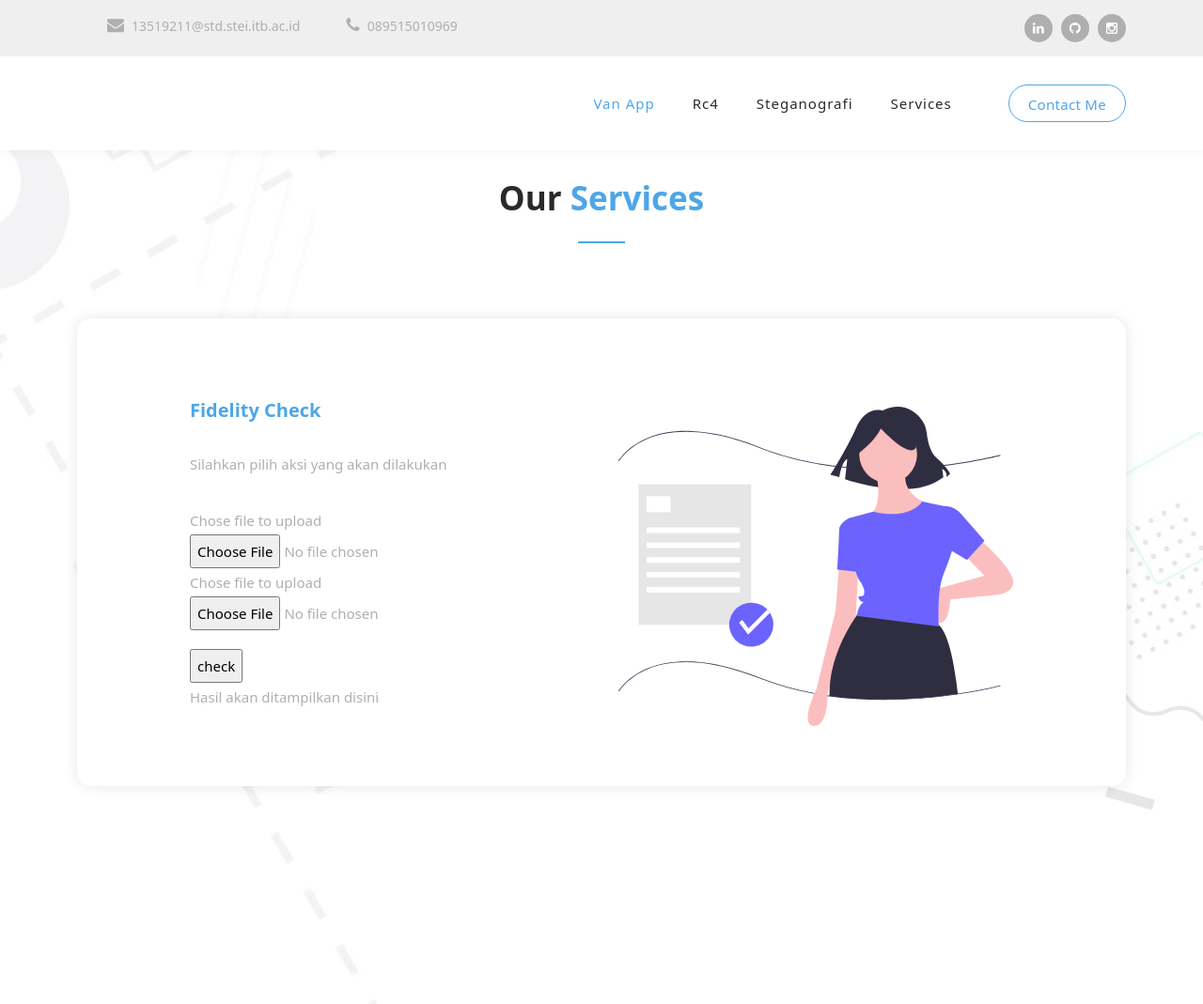
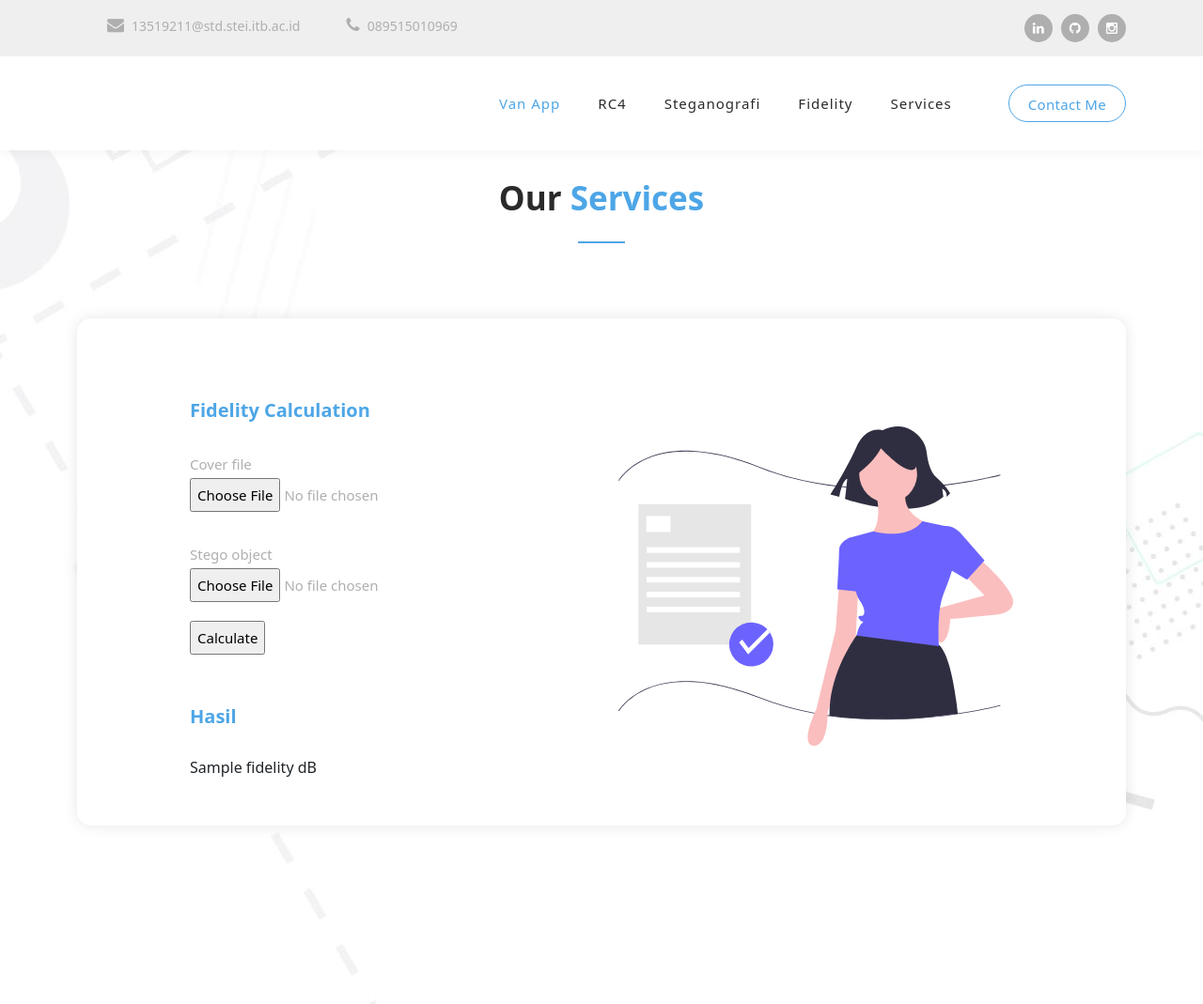
Before and after one commit to AlfandaviAU/KriptoTucil3WithTanur, a Flask app: template src/templates/fidelity.html in a window 1280 px wide. Shown: the top 1069 px of the page at 94% size. Run offline with Flask 2, Linux system fonts and the light colour scheme; the template is opened without the code that fills it: most values are stand-ins (such as "Sample title", 1, 10 or a date in 2020); some libraries are stand-ins or nearby versions.

Commit message:
Penambahan fidelity

```diff
--- a/src/app.py
+++ b/src/app.py
@@ -36,12 +36,26 @@ def page_rc4():
 
     return render_template('rc4.html',request_method=request_method, result=result)
 
-
 @app.route('/stegano', methods=['GET', 'POST'])
 def page_stegano():
     request_method = request.method
+    return render_template('stegano.html',request_method=request_method)
 
-    return render_template('stegano.html',request_method=request_method)
+@app.route('/fidelity', methods=['GET', 'POST'])
+def page_fidelity():
+    request_method = request.method
+    fidelity       = None
+
+    if len(request.files) > 0:
+        cover = request.files.get("cover")
+        stego = request.files.get("stego")
+
+        if cover.filename.split(".")[1] == "png":
+            fidelity = psnr(cover, stego)
+        elif cover.filename.split(".")[1] == "wav":
+            fidelity = audiopsnr(cover, stego)
+
+    return render_template('fidelity.html',request_method=request_method, fidelity=fidelity)
 
 
 
@@ -56,17 +70,19 @@ def encode_stegano():
     else:
         stegoKey = request.form.get("key")
 
+    embedfilestream = request.files.get("embed-file")
+    embeddedmsg     = embedfilestream.read()
+
     stegoEnc = request.form.get("metode-steg")
-    print(stegoEnc)
-    # TODO : Enkripsi RC4
+    if stegoEnc == "with-enc" and len(stegoKey) > 0:
+        embeddedmsg = mod_rc4(embeddedmsg, stegoKey)
 
     if srcfilename.split(".")[1] == "png":
         stegEncoder = StegPNG(filestream, outputfile)
     elif srcfilename.split(".")[1] == "wav":
         stegEncoder = StegWAV(filestream, outputfile)
 
-    embedfilestream = request.files.get("embed-file")
-    stegEncoder.encode(embedfilestream.read(), stegoKey)
+    stegEncoder.encode(embeddedmsg, stegoKey)
 
     return redirect('/stegano')
 
--- a/src/templates/base.html
+++ b/src/templates/base.html
@@ -11,7 +11,7 @@
     <link rel="stylesheet" href="{{ url_for('static',filename='styles/bootstrap.min.css') }}">
 
 
-    <title>Rc4 Modification and Steganography</title>
+    <title>RC4 Modification and Steganography</title>
 </head>
 <body>
     <!-- Pre-header Starts -->
@@ -44,8 +44,9 @@
             <!-- ***** Menu Start ***** -->
             <ul class="nav">
               <li class="scroll-to-section"><a href="{{ url_for('main') }}" class="active">Van App</a></li>
-              <li class="scroll-to-section"><a href="{{ url_for('page_rc4') }}" >Rc4</a></li>
+              <li class="scroll-to-section"><a href="{{ url_for('page_rc4') }}" >RC4</a></li>
               <li class="scroll-to-section"><a href="{{ url_for('page_stegano') }}">Steganografi</a></li>
+              <li class="scroll-to-section"><a href="{{ url_for('page_fidelity') }}">Fidelity</a></li>
               <li class="scroll-to-section"><a href="{{ url_for('main') }}">Services</a></li>
               <li class="scroll-to-section"><div class="border-first-button"><a href="{{ url_for('main') }}">Contact Me</a></div></li>
             </ul>
--- a/src/templates/fidelity.html
+++ b/src/templates/fidelity.html
@@ -22,21 +22,25 @@
                             <div class="row">
                               <div class="col-lg-6 align-self-center">
                                 <div class="left-text">
-                                  <h4>Fidelity Check</h4>
-                                  <p>Silahkan pilih aksi yang akan dilakukan</p>
-                                  <form method="POST" action="#" class="form-diy">
+                                  <h4>Fidelity Calculation</h4>
+                                  <form method="POST" action="#" class="form-diy" enctype="multipart/form-data">
                                     <div class="form-diy" style="font-size: 15px;line-height: 30px;font-weight: 300;color: #afafaf;">
-                                        <label for="file">Chose file to upload</label><br>
-                                        <input type="file" id="file" name="file"><br>
-                                        <label for="file">Chose file to upload</label><br>
-                                        <input type="file" id="file" name="file"><br>
+                                        <label for="file">Cover file</label><br>
+                                        <input type="file" id="file" name="cover"><br><br>
+                                        <label for="file">Stego object</label><br>
+                                        <input type="file" id="file" name="stego"><br>
 
                                       <div class="buttonasu" style="padding-top: 20px">
-                                        <input type="submit" value="check">
+                                        <input type="submit" value="Calculate">
                                       </div>
                                     </div>
                                   </form>
-                                  <p class="result-rc4">Hasil akan ditampilkan disini</p>
+                                  <div>
+                                      {% if fidelity is not none %}
+                                      <br><br><h4>Hasil</h4>
+                                      {{fidelity}} dB
+                                      {% endif %}
+                                  </div>
                                 </div>
                               </div>
                               <div class="col-lg-6 align-self-center">
```
